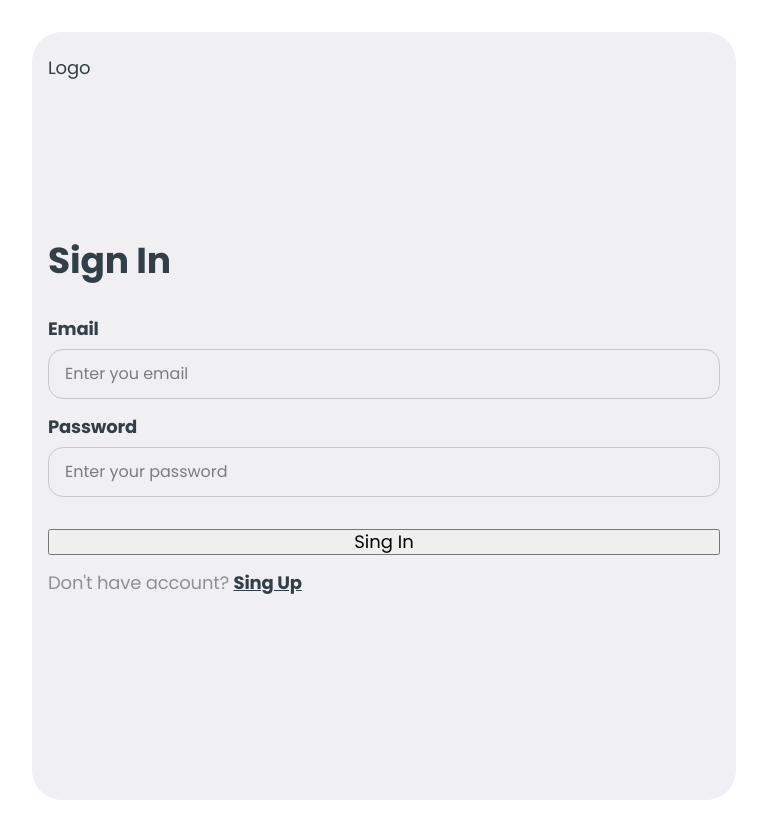
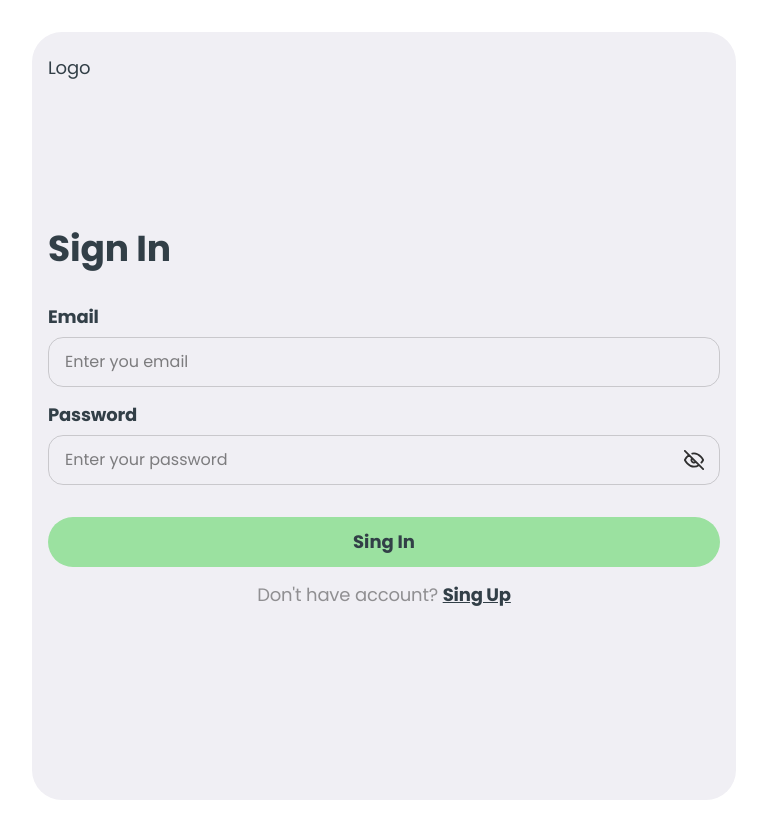
Before and after one commit to Vanlsh/project-AquaTrack-front, a React (Vite) app: page /signin in a window 1280 px wide. Shown: the whole page, without its empty margins (256-1023 px from the left). Built offline with nearby package versions, Linux system fonts and the light colour scheme.

Commit message:
eye icon click

```diff
--- a/src/components/SignFormFooter/SignFormFooter.module.css
+++ b/src/components/SignFormFooter/SignFormFooter.module.css
@@ -1,5 +1,6 @@
 .signFormFooter {
   color: rgba(47, 47, 47, 0.5);
+  text-align: center;
 }
 
 .signFormFooterLink {
--- a/src/components/SignFromWrapper/SignFormWrapper.module.css
+++ b/src/components/SignFromWrapper/SignFormWrapper.module.css
@@ -8,4 +8,5 @@
   background-color: var(--color-main-bg);
   border-radius: 30px;
   height: calc(100vh - 32px);
+  min-height: 420px;
 }
--- a/src/components/SignInForm/SignInForm.jsx
+++ b/src/components/SignInForm/SignInForm.jsx
@@ -1,12 +1,20 @@
+import { useState } from "react";
 import { useForm } from "react-hook-form";
+// @ts-ignore
+import svgSprite from "../../assets/icons.svg";
 import styles from "./SignInForm.module.css";
 
 const SignInForm = () => {
   const { register, handleSubmit } = useForm();
+  const [showPassword, setShowPassword] = useState(false);
 
   const onSubmit = (d) => {
     //TODO dispatch(login)
     console.log(d);
+  };
+
+  const handleClick = () => {
+    setShowPassword(!showPassword);
   };
 
   return (
@@ -16,21 +24,44 @@ const SignInForm = () => {
         <label className={styles.signInFormLabel}>
           Email
           <input
+            type="email"
             className={styles.signInFormInput}
             {...register("email")}
             placeholder="Enter you email"
           />
         </label>
+
         <label className={styles.signInFormLabel}>
           Password
-          <input
-            className={styles.signInFormInput}
-            {...register("password")}
-            placeholder="Enter your password"
-          />
+          <div className={styles.signInFormIconInputWrapper}>
+            <input
+              type={showPassword ? "text" : "password"}
+              className={styles.signInFormInput}
+              {...register("password")}
+              placeholder="Enter your password"
+            />
+            <button
+              className={styles.signInFormIconButton}
+              type="button"
+              onMouseDown={handleClick}
+              onMouseUp={handleClick}
+            >
+              {showPassword === false ? (
+                <svg className={styles.signInFormInputIcon}>
+                  <use xlinkHref={svgSprite + "#icon-eye-off"} />
+                </svg>
+              ) : (
+                <svg className={styles.signInFormInputIcon}>
+                  <use xlinkHref={svgSprite + "#icon-eye"} />
+                </svg>
+              )}
+            </button>
+          </div>
         </label>
       </div>
-      <button type="submit">Sing In</button>
+      <button className={styles.signInFormButton} type="submit">
+        Sing In
+      </button>
     </form>
   );
 };
--- a/src/components/SignInForm/SignInForm.module.css
+++ b/src/components/SignInForm/SignInForm.module.css
@@ -20,6 +20,7 @@
 }
 
 .signInFormInput {
+  width: 100%;
   height: 50px;
   border: 1px solid rgba(47, 47, 47, 0.2);
   border-radius: 15px;
@@ -33,3 +34,38 @@
 .signInFormInput::placeholder {
   color: rgba(47, 47, 47, 0.6);
 }
+
+.signInFormIconInputWrapper {
+  position: relative;
+}
+
+.signInFormButton {
+  height: 50px;
+  display: flex;
+  align-items: center;
+  justify-content: center;
+  background-color: var(--color-second-bg);
+  border: none;
+  border-radius: 30px;
+  color: var(--color-font-main);
+  font-weight: 700;
+}
+
+.signInFormIconButton {
+  position: absolute;
+  padding: 0;
+  background-color: transparent;
+  border: none;
+  width: 20px;
+  height: 20px;
+  right: 16px;
+  top: 50%;
+  transform: translateY(-50%);
+}
+
+.signInFormInputIcon {
+  width: 20px;
+  height: 20px;
+  fill: transparent;
+  stroke: var(--color-font-second);
+}
--- a/src/pages/SignInPage/SignInPage.jsx
+++ b/src/pages/SignInPage/SignInPage.jsx
@@ -1,6 +1,6 @@
+import SignFormFooter from "../../components/SignFormFooter/SignFormFooter.jsx";
+import SignFormWrapper from "../../components/SignFromWrapper/SignFormWrapper.jsx";
 import SignInForm from "../../components/SignInForm/SignInForm.jsx";
-import SignFormWrapper from "../../components/SignFromWrapper/SignFormWrapper.jsx";
-import SignFormFooter from "../../components/SignFormFooter/SignFormFooter.jsx";
 
 const SignInPage = () => {
   return (
```
Also changed, not shown: src/assets/icons.svg.
